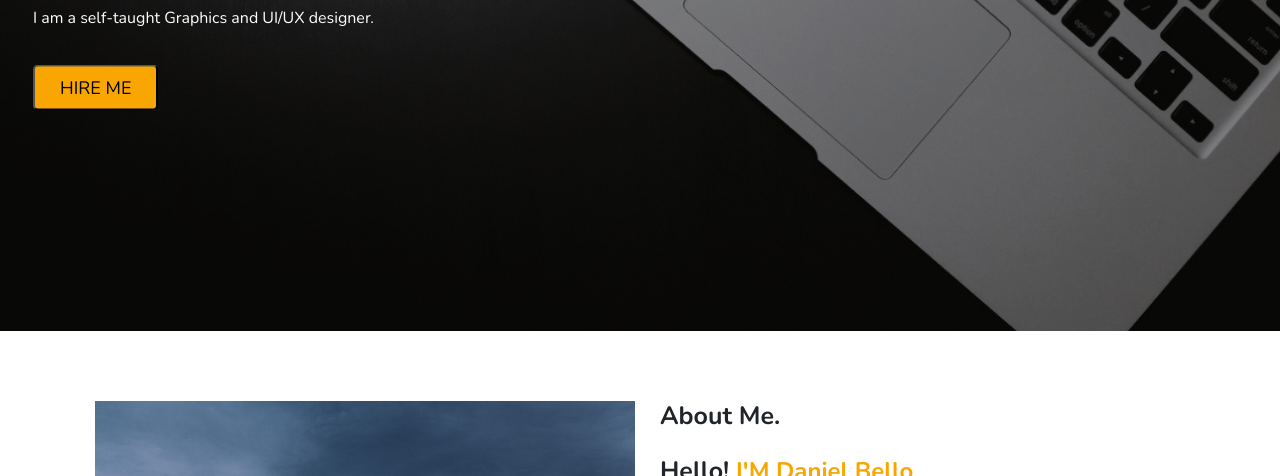
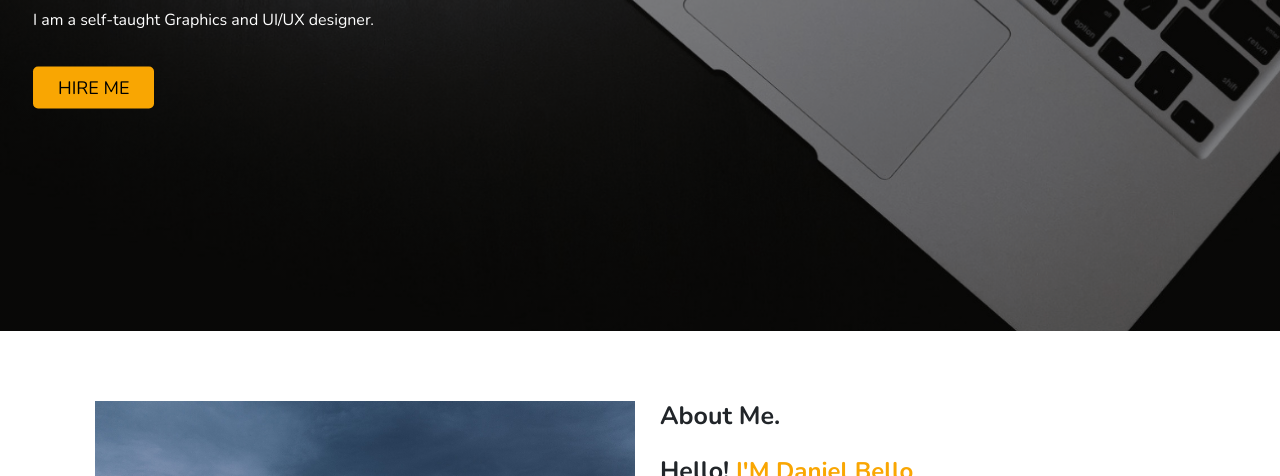
Before and after one commit to Jully-designs/Made-By-Enigma, a plain HTML site: page index.html in a window 1280 px wide. Shown: the part 324-800 px from the top of the page. Drawn offline with nearby package versions, Linux system fonts and the light colour scheme.

Commit message:
commit on 'main'

```diff
--- a/css/style.css
+++ b/css/style.css
@@ -99,7 +99,7 @@ hr{
   padding: 5px 25px;
   border-radius: 5px;
   font-size: 18px;
-  outline: none;
+  border: none;
 }
 #about{
   max-width: 100%;
```
